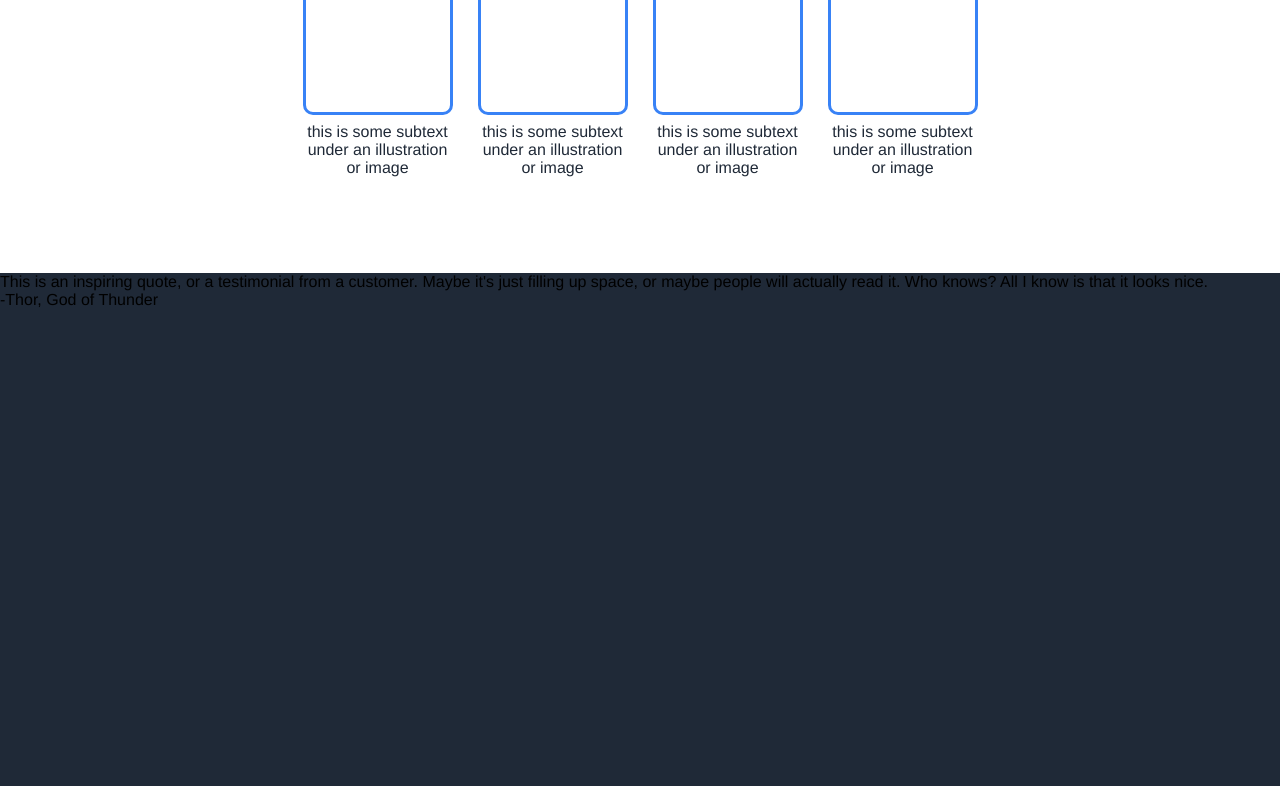
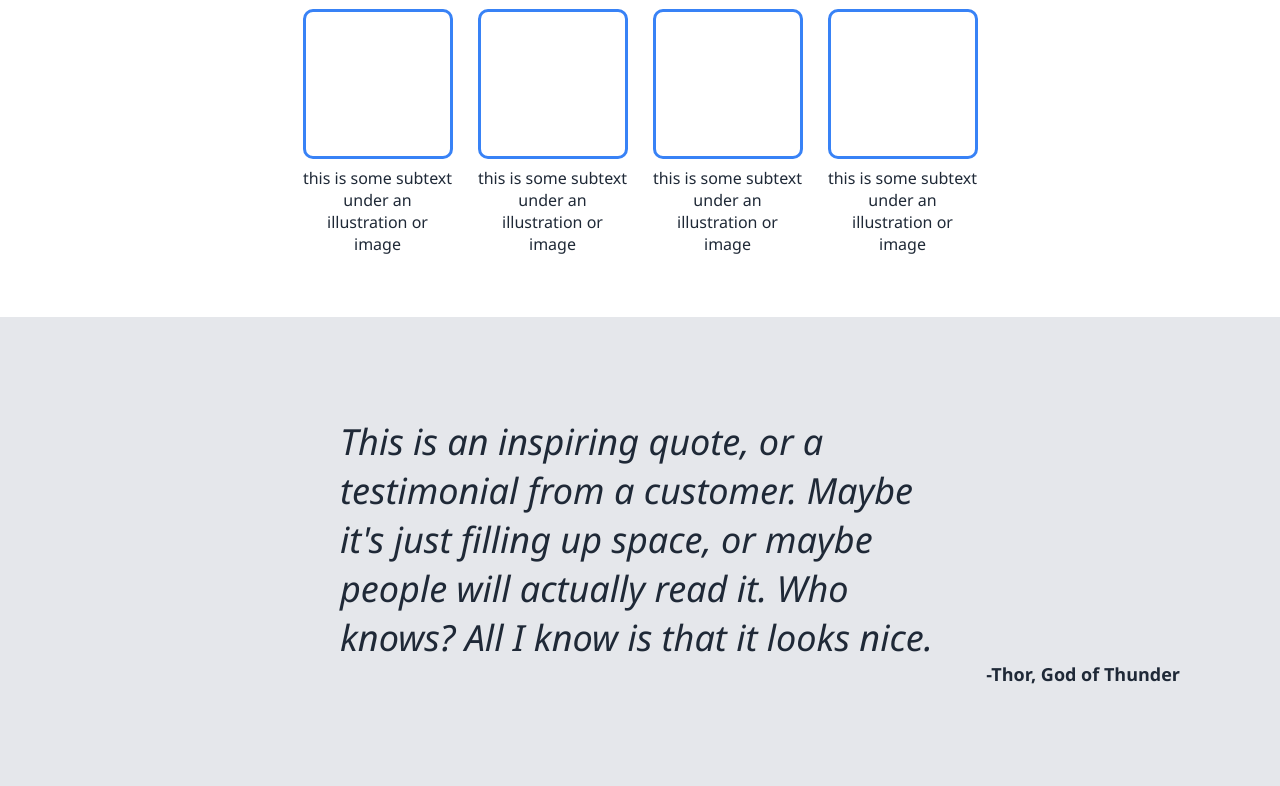
Before and after one commit to annieol/landing-page1, a plain HTML site: page index.html in a window 1280 px wide. Shown: the part 607-1393 px from the top of the page. Before the commit the page ends 916 px from the top, so only its background shows below. Drawn offline with Linux system fonts and the light colour scheme.

Commit message:
add text styling to quote

```diff
--- a/style.css
+++ b/style.css
@@ -2,7 +2,7 @@ body, h1, div, p, a, button, ul, figure {
     margin: 0;
     padding: 0px;
     box-sizing: border-box;
-    font-family: 'Franklin Gothic Medium', 'Arial Narrow', Arial, sans-serif;
+    font-family: 'Segoe UI', Tahoma, Geneva, Verdana, sans-serif;
 }
 
 body {
@@ -133,3 +133,27 @@ figcaption {
     padding-top: 8px;
     color: #1F2937;
 }
+
+.part-3 {
+    background-color: #e5e7eB;
+
+}
+
+.quote {
+    font-size: 36px;
+    font-style: italic;
+    font-weight: lighter;
+    color: #1F2937;
+    margin: auto;
+    max-width: 800px;
+    padding: 100px 100px 0 100px;
+}
+
+.thor {
+    font-size: 18px;
+    text-align: end;
+    margin-right: 100px;
+    padding-bottom: 100px;
+    font-weight: bolder;
+    color: #1F2937;
+}
```
